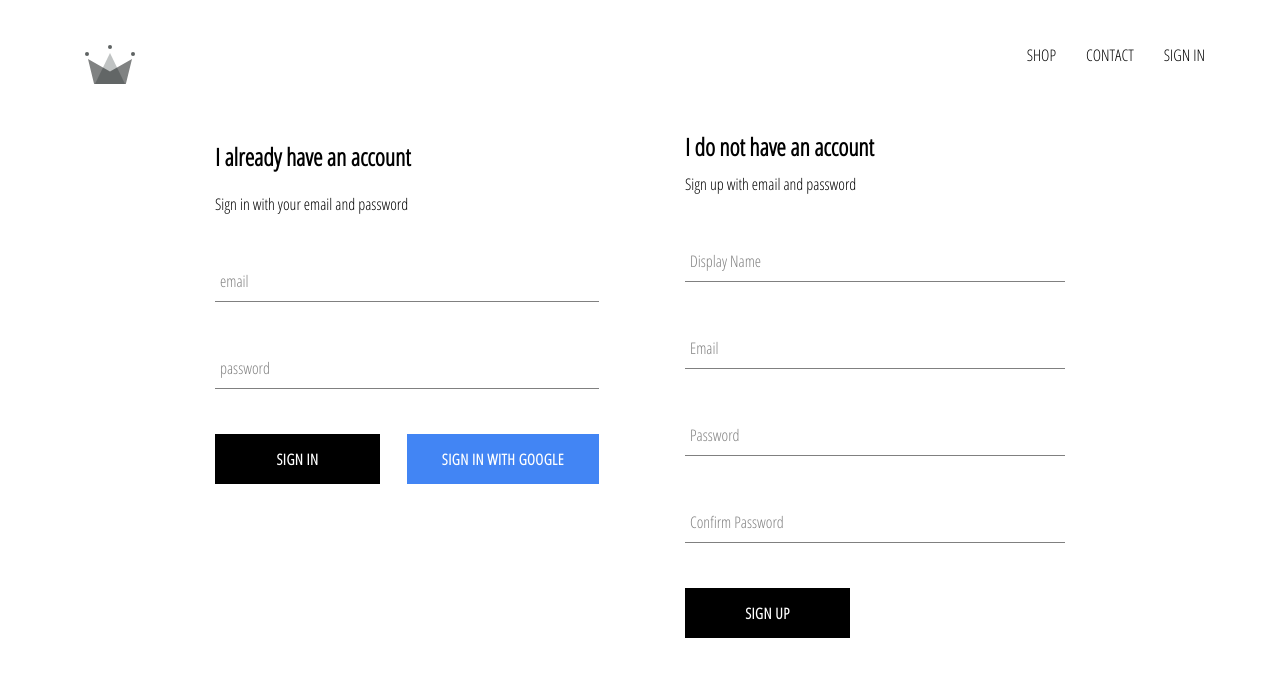
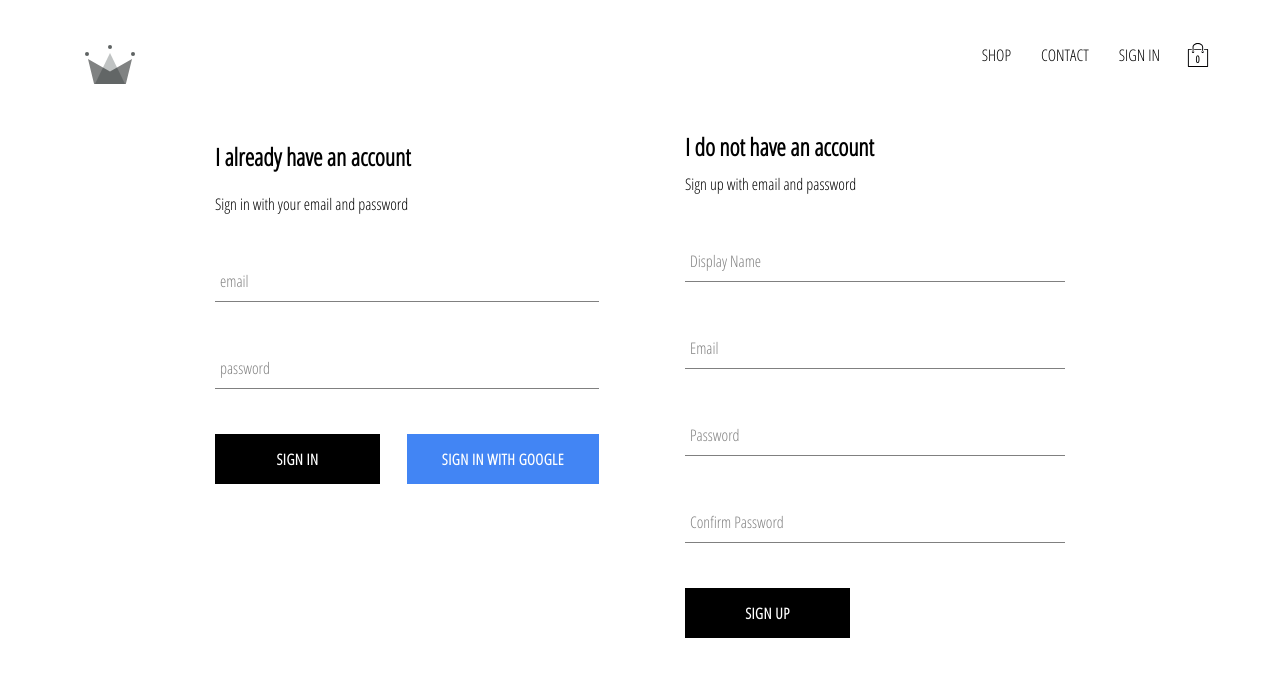
Before and after one commit to oliwerbig/crwn-clothing, a React (Create React App) app: page /signin in a window 1280 px wide. Shown: the top 676 px of the page. Built offline with nearby package versions, Linux system fonts and the light colour scheme; no server answers.

Commit message:
Implementing Redux In Cart

```diff
--- /dev/null
+++ b/src/components/cart-dropdown/cart-dropdown.component.jsx
@@ -0,0 +1,14 @@
+import React from 'react'
+import './cart-dropdown.styles.scss'
+import CustomButton from '../custom-button/custom-button.component'
+
+const CartDropdown = () => {
+    return (
+        <div className='cart-dropdown'>
+            <div className="cart-items" />
+            <CustomButton>GO TO CHECKOUT</CustomButton>
+        </div>
+    )
+}
+
+export default CartDropdown
--- /dev/null
+++ b/src/components/cart-dropdown/cart-dropdown.styles.scss
@@ -0,0 +1,24 @@
+.cart-dropdown {
+	position: absolute;
+	width: 240px;
+	height: 340px;
+	display: flex;
+	flex-direction: column;
+	padding: 20px;
+	border: 1px solid black;
+	background-color: white;
+	top: 90px;
+	right: 40px;
+	z-index: 5;
+
+	.cart-items {
+		height: 240px;
+		display: flex;
+		flex-direction: column;
+		overflow: scroll;
+	}
+
+	button {
+		margin-top: auto;
+	}
+}
--- /dev/null
+++ b/src/components/cart-icon/cart-icon.component.jsx
@@ -0,0 +1,20 @@
+import React from 'react'
+import { ReactComponent as ShoppingIcon } from '../../assets/shopping-bag.svg'
+import './cart-icon.styles.scss'
+import { toggleCartHidden } from '../../redux/cart/cart.actions'
+import { connect } from 'react-redux'
+
+const CartIcon = ({ toggleCartHidden }) => {
+	return (
+		<div className='cart-icon' onClick={toggleCartHidden}>
+			<ShoppingIcon className='shopping-icon' />
+			<span className='item-count'>0</span>
+		</div>
+	)
+}
+
+const mapDispatchToProps = (dispatch) => ({
+	toggleCartHidden: () => dispatch(toggleCartHidden()),
+})
+
+export default connect(null, mapDispatchToProps)(CartIcon)
--- /dev/null
+++ b/src/components/cart-icon/cart-icon.styles.scss
@@ -0,0 +1,21 @@
+.cart-icon {
+    width: 45px;
+    height: 45px;
+    position: relative;
+    display: flex;
+    align-items: center;
+    justify-content: center;
+    cursor: pointer;
+
+    .shopping-icon {
+      width: 24px;
+      height: 24px;
+    }
+
+    .item-count {
+      position: absolute;
+      font-size: 10px;
+      font-weight: bold;
+      bottom: 12px;
+    }
+  }
--- a/src/components/header/header.component.jsx
+++ b/src/components/header/header.component.jsx
@@ -4,8 +4,10 @@
 import { ReactComponent as Logo } from '../../assets/crown.svg'
 import { auth } from '../../firebase/firebase.utils'
 import { connect } from 'react-redux'
+import CartIcon from '../cart-icon/cart-icon.component'
+import CartDropdown from '../cart-dropdown/cart-dropdown.component'
 
-const Header = ({ currentUser }) => {
+const Header = ({ currentUser, hidden }) => {
 	return (
 		<div className='header'>
 			<Link className='logo-container' to='/'>
@@ -27,13 +29,16 @@
 						SIGN IN
 					</Link>
 				)}
+				<CartIcon />
 			</div>
+			{hidden ? null : <CartDropdown />}
 		</div>
 	)
 }
 
-const mapStateToProps = (state) => ({
-	currentUser: state.user.currentUser,
+const mapStateToProps = ({ user: { currentUser }, cart: { hidden } }) => ({
+	currentUser,
+	hidden,
 })
 
 export default connect(mapStateToProps)(Header)
--- /dev/null
+++ b/src/redux/cart/cart.actions.js
@@ -0,0 +1,5 @@
+import CartActionTypes from './cart.types'
+
+export const toggleCartHidden = () => ({
+    type: CartActionTypes.TOGGLE_CART_HIDDEN
+})
--- /dev/null
+++ b/src/redux/cart/cart.reducer.js
@@ -0,0 +1,19 @@
+import CartActionTypes from './cart.types'
+
+const INITIAL_STATE = {
+    hidden: true
+}
+
+const cartReducer = (state = INITIAL_STATE, action) => {
+    switch (action.type) {
+        case CartActionTypes.TOGGLE_CART_HIDDEN:
+            return {
+                ...state,
+                hidden: !state.hidden
+            }
+        default:
+            return state
+    }
+}
+
+export default cartReducer
--- /dev/null
+++ b/src/redux/cart/cart.types.js
@@ -0,0 +1,5 @@
+const CartActionTypes = {
+    TOGGLE_CART_HIDDEN: 'TOGGLE_CART_HIDDEN'
+}
+
+export default CartActionTypes
--- a/src/redux/root-reducer.js
+++ b/src/redux/root-reducer.js
@@ -1,6 +1,8 @@
 import { combineReducers } from "redux"
 import userReducer from './user/user.reducer'
+import cartReducer from './cart/cart.reducer'
 
 export default combineReducers({
-    user: userReducer
+    user: userReducer,
+    cart: cartReducer
 })
```
Also changed, not shown: src/assets/shopping-bag.svg (added), 1 other file (tests, documents, lock files or other folders).
